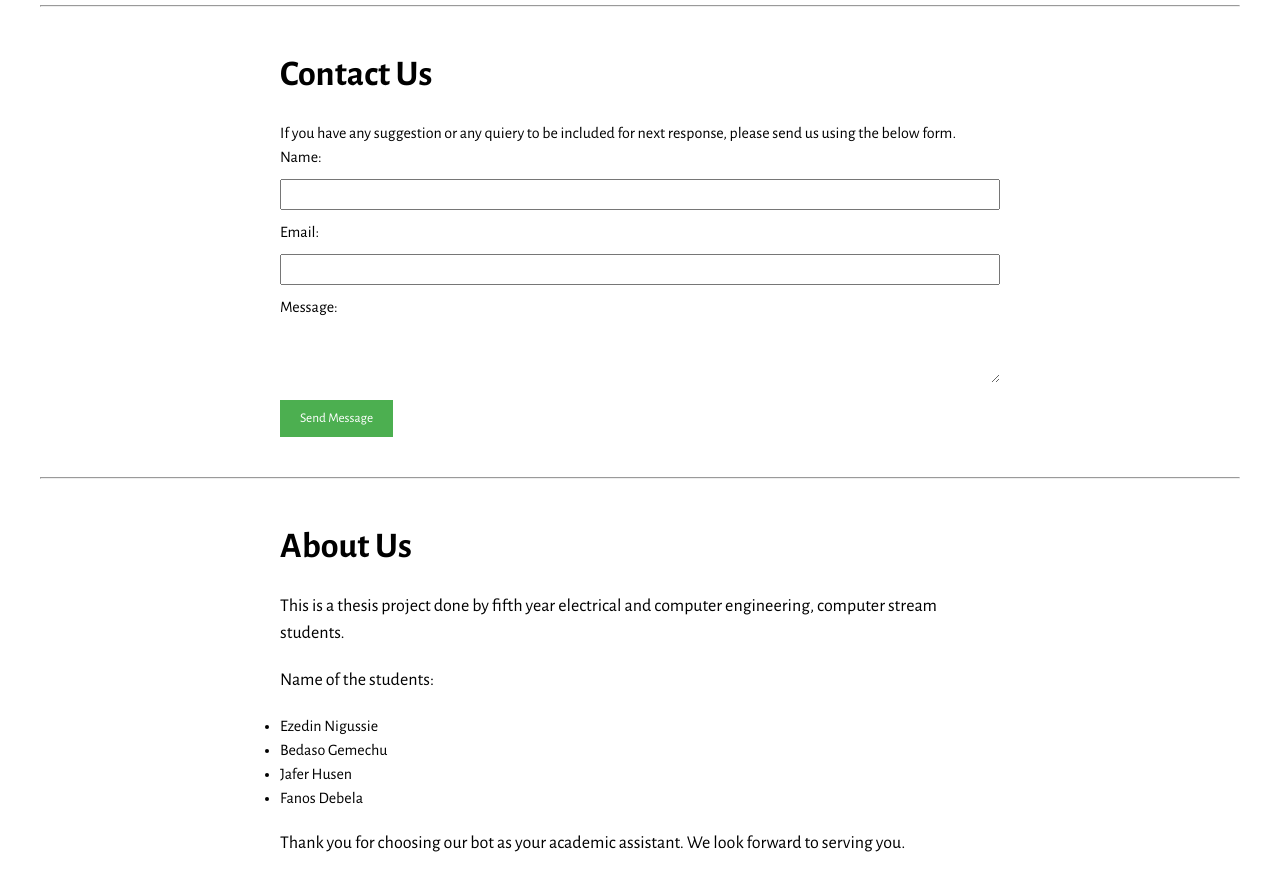
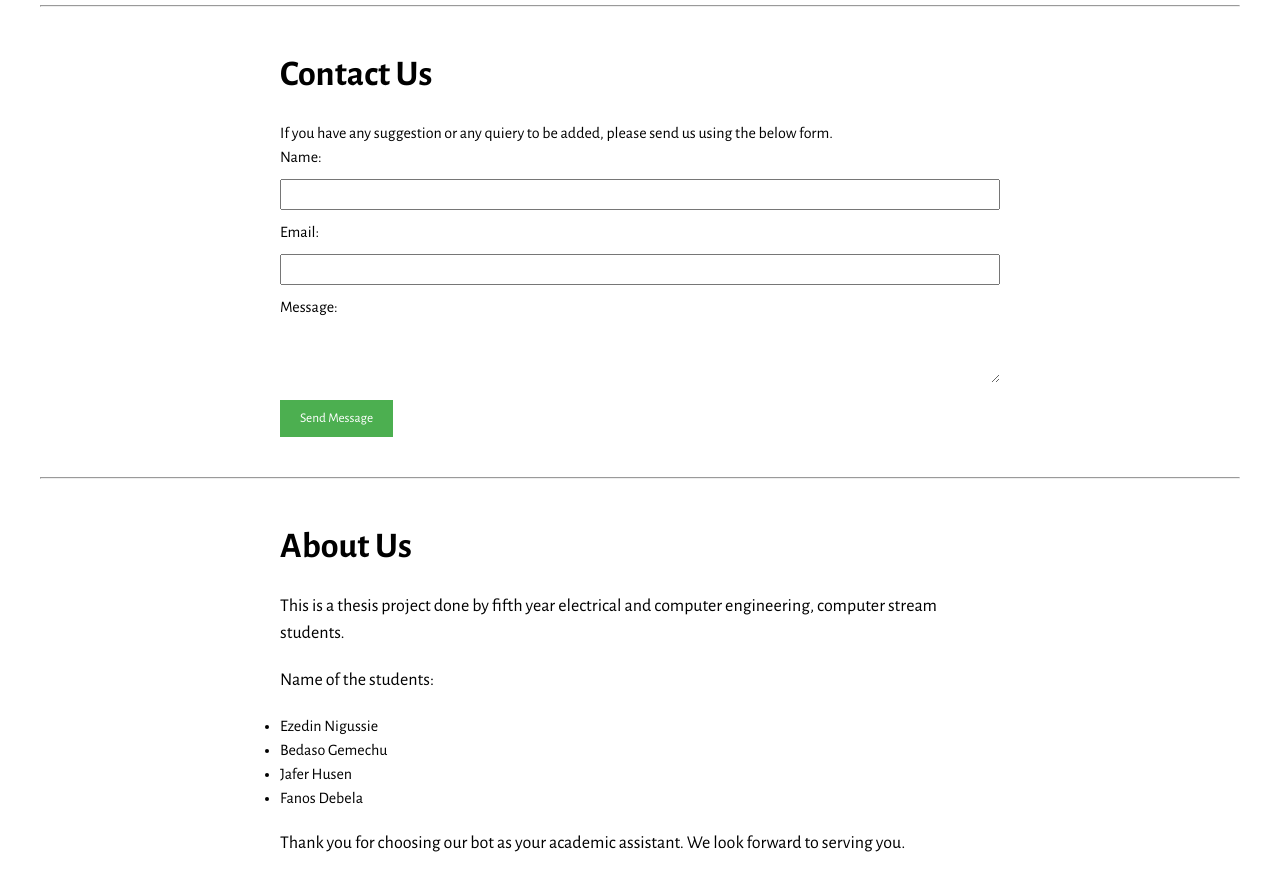
Before and after one commit to sulibassbot/sulibassbot, a website built with Vite: page client/index.html in a window 1280 px wide. Shown: the part 2240-3114 px from the top of the page. Built offline with nearby package versions, Linux system fonts and the light colour scheme.

Commit message:
final commit

```diff
--- a/client/index.html
+++ b/client/index.html
@@ -104,7 +104,7 @@
       <hr>
       <div id="subQue">
         <h1>Contact Us</h1>
-        <p>If you have any suggestion or any quiery to be included for next response, please send us using the below form.</p>
+        <p>If you have any suggestion or any quiery to be added, please send us using the below form.</p>
         <label for="name">Name:</label>
         <input type="text" id="name" required>
 
```
